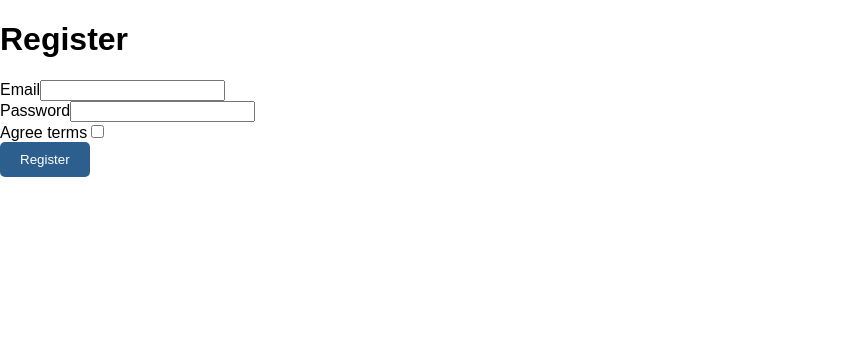
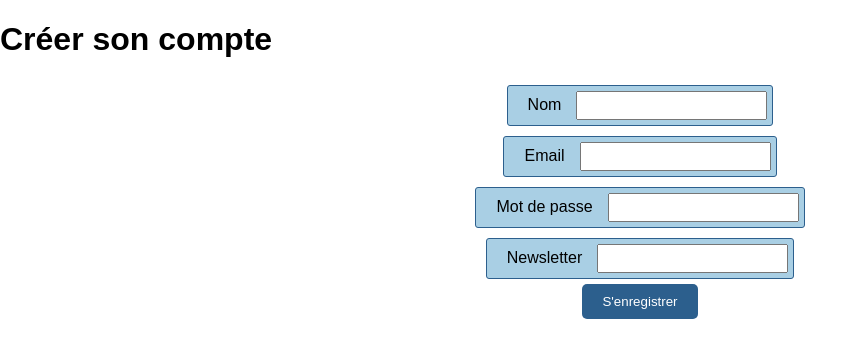
Before and after one commit to chrysgan/tintinSymfony, a Symfony app: template templates/registration/register.html.twig in a window 1280 px wide. Shown: the part 61-419 px from the top of the page, without its empty margins (0-868 px from the left). Run offline with Twig, Linux system fonts and the light colour scheme; the template is opened without the code that fills it, so the values that code supplies are empty; form fields are guessed from the names that the template uses; style sheets or scripts are compiled from the project's sources; some libraries are stand-ins or nearby versions.

Commit message:
CSS Register Form

```diff
--- a/assets/styles/app.scss
+++ b/assets/styles/app.scss
@@ -49,7 +49,7 @@ body {
   border-radius: 5px;
   cursor: pointer;
   text-decoration: none;
-  transition: background-color 0.3s;
+  transition: background-color 0.1s;
 
   &:hover {
     background-color: darken($primary-color, 10%);
@@ -68,3 +68,29 @@ body {
     color: $secondary-color;
   }
 }
+
+.form-flex {
+  display: flex;
+  flex-direction: column;
+  justify-content: center;
+  align-items: center;
+
+}
+
+.form-row {
+  // padding: 10px;
+  margin: 5px;
+  background-color: $secondary-color;
+  border-radius: 3px;
+  border: $primary-color 1px solid;
+}
+
+.form-label {
+  padding: 0 10px 0 20px;
+  // margin: 55px 5px 0 5px;
+}
+
+.form-input {
+  padding: 5px;
+  margin: 5px;
+}
--- a/templates/registration/register.html.twig
+++ b/templates/registration/register.html.twig
@@ -7,17 +7,37 @@
         <div class="alert alert-danger" role="alert">{{ flash_error }}</div>
     {% endfor %}
 
-    <h1>Register</h1>
+    <h1>Créer son compte</h1>
 
     {{ form_errors(registrationForm) }}
 
     {{ form_start(registrationForm) }}
-        {{ form_row(registrationForm.email) }}
-        {{ form_row(registrationForm.plainPassword, {
-            label: 'Password'
-        }) }}
-        {{ form_row(registrationForm.agreeTerms) }}
+        <div class="form-flex">
+            {{ form_row(registrationForm.nom, {
+                'label':'Nom',
+                'attr': {'class': 'form-input'},
+                'label_attr': {'class': 'form-label'},
+                'row_attr': {'class': 'form-row'}
+            }) }}
+            {{ form_row(registrationForm.email, {
+                'label':'Email',
+                'attr': {'class': 'form-input'},
+                'label_attr': {'class': 'form-label'},
+                'row_attr': {'class': 'form-row'}
+            }) }}
+            {{ form_row(registrationForm.plainPassword, {
+                'label':'Mot de passe',
+                'attr': {'class': 'form-input'},
+                'label_attr': {'class': 'form-label'},
+                'row_attr': {'class': 'form-row'}
+            }) }}
+            {{ form_row(registrationForm.newsletter, {
+                'attr': {'class': 'form-input'},
+                'label_attr': {'class': 'form-label'},
+                'row_attr': {'class': 'form-row'}
+            }) }}
+            <button type="submit" class="btn">S'enregistrer</button>
+        </div>
 
-        <button type="submit" class="btn">Register</button>
     {{ form_end(registrationForm) }}
 {% endblock %}
```
Also changed, not shown: src/Form/RegistrationFormType.php (+9 -10 lines).
